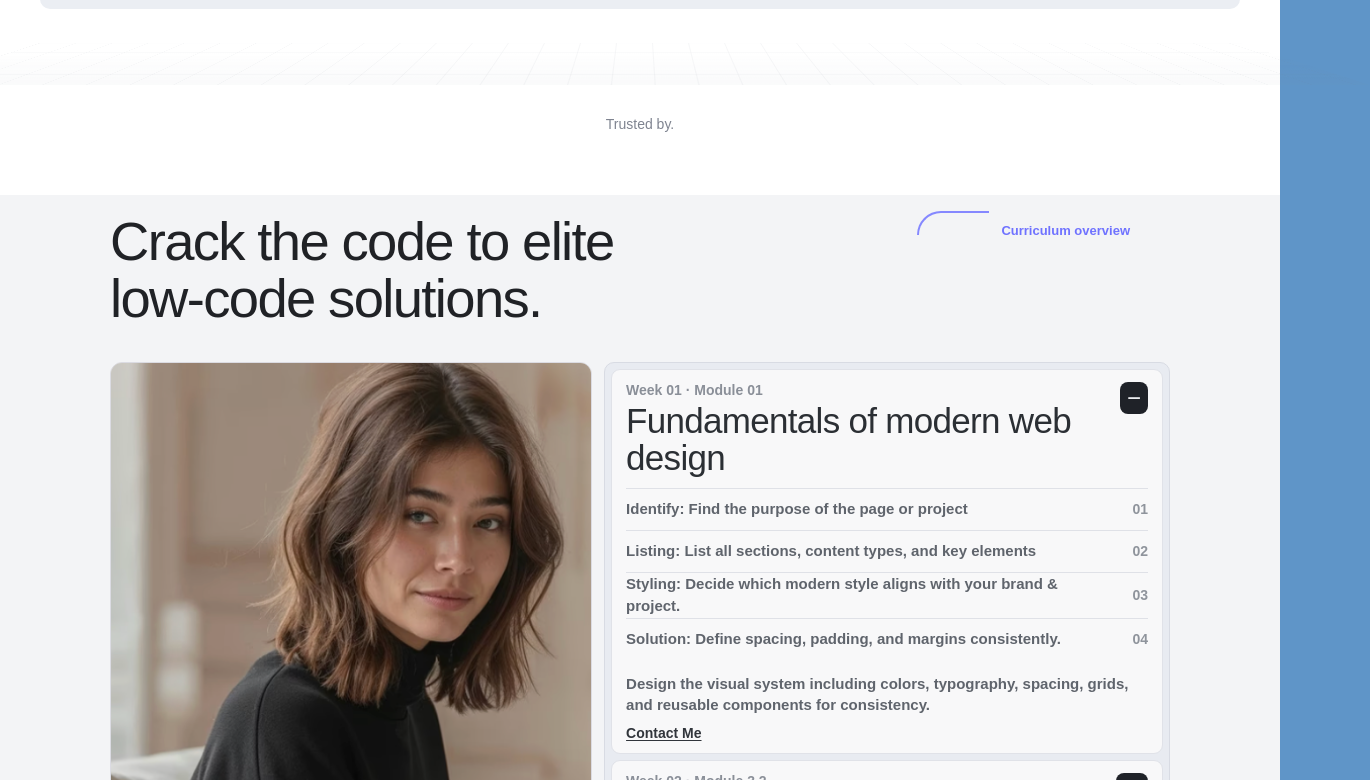
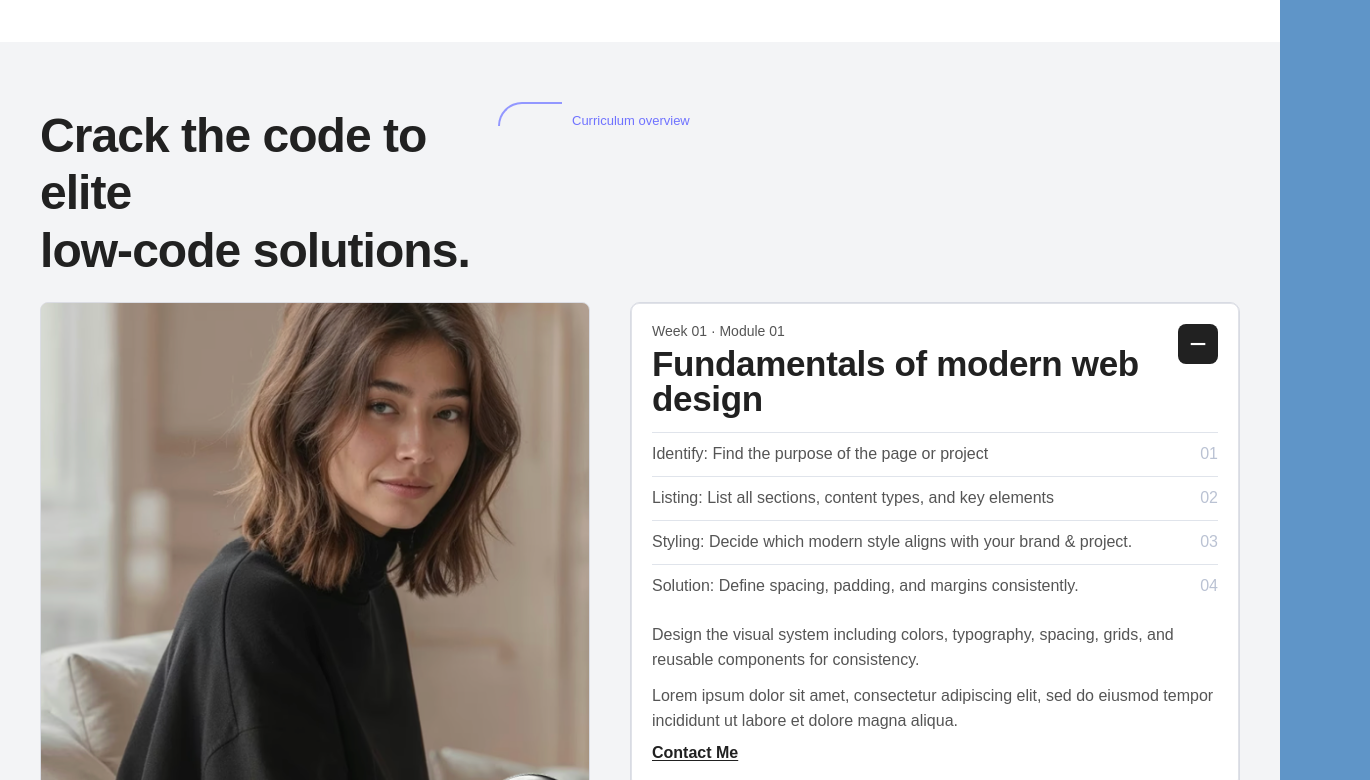
Before and after one commit to Gautham28/localhost-classes, a React (Vite) app: page / in a window 1280 px wide. Shown: the part 2200-2980 px from the top of the page, 1370 px wide, since content can reach past the window. Built offline with nearby package versions, Linux system fonts and the light colour scheme; a web font is replaced by a local one.

Commit message:
refined curicullum section

```diff
--- a/src/App.css
+++ b/src/App.css
@@ -420,29 +420,8 @@ body {
   align-items: center;
 }
 
-.learn-kicker {
-  margin: 0 auto;
-  width: max-content;
-  color: #69a7ea;
-  font-size: 13px;
-  font-weight: 700;
-  position: relative;
-}
-
-.learn-kicker::after {
-  content: '';
-  position: absolute;
-  width: 92px;
-  height: 30px;
-  border-top: 2px solid #71abeb;
-  border-right: 2px solid #71abeb;
-  border-radius: 0 48px 0 0;
-  top: -11px;
-  left: calc(100% + 10px);
-}
-
 .learn-title-wrap h2 {
-  margin: 8px 0 0;
+  margin: 0;
   text-align: center;
   font-size: 48px;
   line-height: 1.2;
@@ -511,68 +490,43 @@ body {
   font-weight: 400;
 }
 
-.learn-floor {
+.curriculum-section {
+  padding: 65px 30px 130px;
+  background: #f3f4f6;
+  color: #212121;
+}
+
+.curriculum-inner {
   width: min(1200px, 100%);
-  height: 92px;
-  margin: 34px auto 0;
+  margin: 0 auto;
+}
+
+.curriculum-heading {
   position: relative;
-  display: flex;
-  align-items: flex-end;
-  justify-content: center;
-  color: #7f8490;
-  font-size: 14px;
-}
-
-.learn-floor::before {
-  content: '';
+  width: 100%;
+  min-height: 155px;
+}
+
+.curriculum-heading h2 {
+  margin: 0;
+  width: 485px;
+  max-width: 100%;
+  font-size: 48px;
+  line-height: 1.2;
+  letter-spacing: -0.02em;
+  font-weight: 600;
+  color: #212121;
+}
+
+.curriculum-kicker {
+  margin: 0;
   position: absolute;
-  inset: 0;
-  background-image:
-    linear-gradient(to top, rgba(100, 114, 133, 0.08), transparent 74%),
-    repeating-linear-gradient(to right, rgba(116, 125, 141, 0.14) 0 1px, transparent 1px 36px),
-    repeating-linear-gradient(to bottom, rgba(116, 125, 141, 0.1) 0 1px, transparent 1px 24px);
-  transform: perspective(480px) rotateX(68deg);
-  transform-origin: top;
-  opacity: 0.45;
-}
-
-.learn-floor span {
-  position: relative;
-  z-index: 1;
-}
-
-.curriculum-section {
-  padding: 18px 0 120px;
-  background: #f3f4f6;
-  color: #25282d;
-}
-
-.curriculum-inner {
-  width: min(1060px, calc(100% - 32px));
-  margin: 0 auto;
-}
-
-.curriculum-heading {
-  display: flex;
-  align-items: flex-start;
-  justify-content: space-between;
-  gap: 20px;
-}
-
-.curriculum-heading h2 {
-  margin: 0;
-  font-size: clamp(2.25rem, 4.25vw, 4.95rem);
-  line-height: 1.05;
-  letter-spacing: -0.03em;
-  color: #202226;
-}
-
-.curriculum-kicker {
-  margin: 8px 40px 0 0;
+  left: 532px;
+  top: 7px;
   color: #6f72ff;
   font-size: 13px;
-  font-weight: 700;
-  position: relative;
+  line-height: 1;
+  font-weight: 500;
   white-space: nowrap;
 }
 
@@ -580,142 +534,158 @@ body {
   content: '';
   position: absolute;
   right: 100%;
-  margin-right: 12px;
-  top: -10px;
-  width: 72px;
+  margin-right: 10px;
+  top: -12px;
+  width: 64px;
   height: 24px;
-  border-top: 2px solid #8588ff;
-  border-left: 2px solid #8588ff;
-  border-radius: 26px 0 0 0;
+  border-top: 2px solid #9297ff;
+  border-left: 2px solid #9297ff;
+  border-radius: 28px 0 0 0;
 }
 
 .curriculum-layout {
-  margin-top: 34px;
+  margin-top: 22px;
   display: grid;
-  grid-template-columns: minmax(0, 0.92fr) minmax(0, 1.08fr);
-  gap: 12px;
+  grid-template-columns: 550px 610px;
+  gap: 40px;
   align-items: start;
 }
 
 .curriculum-photo-card {
-  background: #e5e1da;
-  border-radius: 12px;
+  width: 550px;
+  max-width: 100%;
+  height: 600px;
+  background: #ded7cc;
+  border-radius: 8px;
   overflow: hidden;
-  border: 1px solid #dbdbe2;
-  aspect-ratio: 0.95 / 1;
+  border: 1px solid #dbdde4;
 }
 
 .curriculum-photo-card img {
   width: 100%;
   height: 100%;
   object-fit: cover;
-  object-position: center top;
+  object-position: center center;
   display: block;
-  transform: scale(1.18);
-  transform-origin: center top;
 }
 
 .curriculum-panels {
+  width: 610px;
+  max-width: 100%;
   border: 1px solid #d8dbe3;
   border-radius: 10px;
   background: #e8ebf1;
-  padding: 6px;
+  padding: 0;
   display: flex;
   flex-direction: column;
-  gap: 6px;
+  gap: 8px;
 }
 
 .module-card {
-  background: #f8f8f9;
+  background: #ffffff;
   border: 1px solid #e0e2e8;
-  border-radius: 9px;
-  padding: 12px 14px;
+  border-radius: 8px;
+  padding: 20px;
 }
 
 .module-card-open {
-  padding-bottom: 8px;
+  padding-bottom: 20px;
 }
 
 .module-header {
   display: flex;
   align-items: flex-start;
   justify-content: space-between;
-  gap: 12px;
+  gap: 14px;
 }
 
 .module-meta {
   margin: 0;
   font-size: 14px;
-  line-height: 1.2;
-  color: #8a8f98;
+  line-height: 1;
+  color: #555555;
+  font-weight: 400;
+}
+
+.module-header h3 {
+  margin: 8px 0 0;
+  font-size: 20px;
+  line-height: 1;
+  letter-spacing: -0.01em;
+  color: #212121;
   font-weight: 700;
 }
 
-.module-header h3 {
-  margin: 5px 0 0;
-  font-size: 39px;
-  line-height: 1.05;
-  letter-spacing: -0.02em;
-  color: #2b2f34;
-}
-
 .module-header button {
-  width: 32px;
-  height: 32px;
+  width: 40px;
+  height: 40px;
   border: 0;
   border-radius: 8px;
-  background: #1f2228;
-  color: #f4f5f7;
-  font-size: 24px;
+  background: #212121;
+  color: #ffffff;
+  font-size: 30px;
   line-height: 1;
   display: inline-flex;
   align-items: center;
   justify-content: center;
   cursor: pointer;
+  padding: 0;
+  flex: 0 0 40px;
 }
 
 .module-body {
-  margin-top: 11px;
+  margin-top: 16px;
 }
 
 .module-row {
-  border-top: 1px solid #dfe1e7;
-  min-height: 42px;
-  display: flex;
-  align-items: center;
-  justify-content: space-between;
-  gap: 20px;
+  border-top: 1px solid #e0e4eb;
+  min-height: 44px;
+  display: grid;
+  grid-template-columns: minmax(0, 1fr) auto;
+  align-items: center;
+  column-gap: 10px;
 }
 
 .module-row p {
   margin: 0;
-  font-size: 15px;
-  color: #5f646c;
-  font-weight: 600;
+  font-size: 16px;
+  line-height: 1.6;
+  color: #555555;
+  font-weight: 400;
 }
 
 .module-row span {
-  color: #8f949c;
-  font-size: 14px;
-  font-weight: 700;
+  color: #bac2d3;
+  font-size: 16px;
+  line-height: 1.6;
+  font-weight: 400;
 }
 
 .module-extra {
-  margin: 13px 0 0;
-  font-size: 15px;
-  line-height: 1.4;
-  color: #5f646c;
-  font-weight: 600;
+  margin: 14px 0 0;
+  font-size: 16px;
+  line-height: 1.6;
+  color: #555555;
+  font-weight: 400;
+}
+
+.module-lorem {
+  margin: 10px 0 0;
+  font-size: 16px;
+  line-height: 1.6;
+  color: #555555;
+  font-weight: 400;
 }
 
 .module-body a {
   display: inline-block;
-  margin-top: 8px;
-  color: #31353b;
+  margin-top: 6px;
+  color: #212121;
   text-decoration: underline;
   text-underline-offset: 2px;
-  font-size: 14px;
-  font-weight: 800;
+  font-size: 16px;
+  line-height: 1.6;
+  font-weight: 600;
 }
 
 .reviews-section {
@@ -1691,10 +1661,6 @@ body {
     padding-top: 16px;
   }
 
-  .learn-kicker::after {
-    display: none;
-  }
-
   .learn-title-wrap h2 {
     font-size: 40px;
     line-height: 1.15;
@@ -1733,26 +1699,26 @@ body {
     line-height: 1.45;
   }
 
-  .learn-floor {
-    margin-top: 24px;
-    height: 72px;
-    font-size: 13px;
-  }
-
   .curriculum-section {
-    padding: 0 0 84px;
+    padding: 48px 20px 92px;
   }
 
   .curriculum-heading {
+    display: flex;
+    min-height: 0;
     flex-direction: column;
-    gap: 10px;
+    gap: 14px;
   }
 
   .curriculum-heading h2 {
+    width: 100%;
     font-size: clamp(2rem, 6vw, 3.2rem);
   }
 
   .curriculum-kicker {
+    position: relative;
+    left: auto;
+    top: auto;
     margin: 0;
   }
 
@@ -1761,21 +1727,35 @@ body {
   }
 
   .curriculum-layout {
+    margin-top: 24px;
     grid-template-columns: 1fr;
-    gap: 14px;
+    gap: 16px;
   }
 
   .curriculum-photo-card {
-    max-height: 460px;
-    aspect-ratio: auto;
+    width: min(550px, 100%);
+    height: auto;
+    aspect-ratio: 11 / 12;
   }
 
   .curriculum-photo-card img {
-    transform: scale(1.1);
+    height: 100%;
+  }
+
+  .curriculum-panels {
+    width: 100%;
   }
 
   .module-header h3 {
-    font-size: 29px;
+    font-size: 18px;
+    line-height: 1.2;
+  }
+
+  .module-header button {
+    width: 36px;
+    height: 36px;
+    font-size: 26px;
+    flex-basis: 36px;
   }
 
   .reviews-section {
@@ -2032,12 +2012,8 @@ body {
     padding-top: 8px;
   }
 
-  .learn-kicker {
-    font-size: 12px;
-  }
-
   .learn-title-wrap h2 {
-    margin-top: 6px;
+    margin-top: 0;
     font-size: clamp(2.15rem, 10vw, 2.75rem);
     line-height: 1.2;
   }
@@ -2075,18 +2051,12 @@ body {
     line-height: 1.5;
   }
 
-  .learn-floor {
-    margin-top: 18px;
-    height: 58px;
-    font-size: 12px;
-  }
-
   .curriculum-section {
-    padding: 0 0 64px;
+    padding: 36px 10px 64px;
   }
 
   .curriculum-inner {
-    width: calc(100% - 20px);
+    width: 100%;
   }
 
   .curriculum-heading h2 {
@@ -2098,24 +2068,25 @@ body {
   }
 
   .curriculum-layout {
-    margin-top: 20px;
+    margin-top: 18px;
   }
 
   .curriculum-photo-card {
-    max-height: 330px;
+    width: 100%;
+    max-height: none;
   }
 
   .curriculum-photo-card img {
-    transform: scale(1.04);
+    width: 100%;
+    height: 100%;
   }
 
   .curriculum-panels {
-    padding: 5px;
-    gap: 5px;
+    gap: 6px;
   }
 
   .module-card {
-    padding: 10px 11px;
+    padding: 14px;
   }
 
   .module-meta {
@@ -2123,29 +2094,31 @@ body {
   }
 
   .module-header h3 {
-    font-size: 22px;
-    margin-top: 3px;
+    font-size: 18px;
+    margin-top: 6px;
+    line-height: 1.2;
   }
 
   .module-header button {
-    width: 26px;
-    height: 26px;
-    font-size: 20px;
+    width: 32px;
+    height: 32px;
+    font-size: 24px;
     border-radius: 7px;
+    flex-basis: 32px;
   }
 
   .module-row {
-    min-height: 34px;
+    min-height: 36px;
+    column-gap: 8px;
   }
 
   .module-row p,
-  .module-extra {
+  .module-row span,
+  .module-extra,
+  .module-lorem,
+  .module-body a {
     font-size: 13px;
-  }
-
-  .module-row span,
-  .module-body a {
-    font-size: 12px;
+    line-height: 1.5;
   }
 
   .reviews-section {
--- a/src/components/Curriculum.jsx
+++ b/src/components/Curriculum.jsx
@@ -14,22 +14,54 @@ const modules = [
     ],
     extra:
       'Design the visual system including colors, typography, spacing, grids, and reusable components for consistency.',
+    lorem:
+      'Lorem ipsum dolor sit amet, consectetur adipiscing elit, sed do eiusmod tempor incididunt ut labore et dolore magna aliqua.',
     linkLabel: 'Contact Me',
   },
   {
     week: 'Week 02',
     module: 'Module 3.2',
     title: 'Build complex layouts',
+    rows: [
+      'Lorem ipsum dolor sit amet, consectetur adipiscing elit.',
+      'Sed do eiusmod tempor incididunt ut labore et dolore magna aliqua.',
+      'Ut enim ad minim veniam, quis nostrud exercitation ullamco.',
+      'Duis aute irure dolor in reprehenderit in voluptate velit.',
+    ],
+    extra:
+      'Excepteur sint occaecat cupidatat non proident, sunt in culpa qui officia deserunt mollit anim id est laborum.',
+    lorem:
+      'Lorem ipsum dolor sit amet, consectetur adipiscing elit, sed do eiusmod tempor incididunt ut labore et dolore magna aliqua.',
   },
   {
     week: 'Week 03',
     module: 'Module 05',
     title: 'Incorporate modern design features',
+    rows: [
+      'Lorem ipsum dolor sit amet, consectetur adipiscing elit.',
+      'Sed do eiusmod tempor incididunt ut labore et dolore magna aliqua.',
+      'Ut enim ad minim veniam, quis nostrud exercitation ullamco.',
+      'Duis aute irure dolor in reprehenderit in voluptate velit.',
+    ],
+    extra:
+      'Excepteur sint occaecat cupidatat non proident, sunt in culpa qui officia deserunt mollit anim id est laborum.',
+    lorem:
+      'Lorem ipsum dolor sit amet, consectetur adipiscing elit, sed do eiusmod tempor incididunt ut labore et dolore magna aliqua.',
   },
   {
     week: 'Week 04',
     module: 'Module 07',
     title: 'Optimize responsiveness',
+    rows: [
+      'Lorem ipsum dolor sit amet, consectetur adipiscing elit.',
+      'Sed do eiusmod tempor incididunt ut labore et dolore magna aliqua.',
+      'Ut enim ad minim veniam, quis nostrud exercitation ullamco.',
+      'Duis aute irure dolor in reprehenderit in voluptate velit.',
+    ],
+    extra:
+      'Excepteur sint occaecat cupidatat non proident, sunt in culpa qui officia deserunt mollit anim id est laborum.',
+    lorem:
+      'Lorem ipsum dolor sit amet, consectetur adipiscing elit, sed do eiusmod tempor incididunt ut labore et dolore magna aliqua.',
   },
 ]
 
@@ -41,7 +73,7 @@ function Curriculum() {
   }
 
   return (
-    <section className="curriculum-section">
+    <section className="curriculum-section" id="curriculum">
       <div className="curriculum-inner">
         <div className="curriculum-heading">
           <h2>
@@ -68,7 +100,9 @@ function Curriculum() {
                 >
                   <header className="module-header">
                     <div>
-                      <p className="module-meta">{`${item.week} · ${item.module}`}</p>
+                      <p className="module-meta">
+                        <span>{item.week}</span> · <span>{item.module}</span>
+                      </p>
                       <h3>{item.title}</h3>
                     </div>
                     <button
@@ -90,7 +124,8 @@ function Curriculum() {
                         </div>
                       ))}
                       <p className="module-extra">{item.extra}</p>
-                      <a href="#">{item.linkLabel}</a>
+                      <p className="module-lorem">{item.lorem}</p>
+                      {item.linkLabel && <a href="#">{item.linkLabel}</a>}
                     </div>
                   )}
                 </article>
--- a/src/components/learn.jsx
+++ b/src/components/learn.jsx
@@ -111,7 +111,6 @@ function Learn() {
     <section className="learn-section">
       <div className="learn-inner">
         <div className="learn-title-wrap">
-          <p className="learn-kicker">Is this you?</p>
           <h2>
             Struggling to understand
             <br />
@@ -133,9 +132,6 @@ function Learn() {
           ))}
         </div>
       </div>
-      <div className="learn-floor" aria-hidden="true">
-        <span>Trusted by.</span>
-      </div>
     </section>
   )
 }
```
